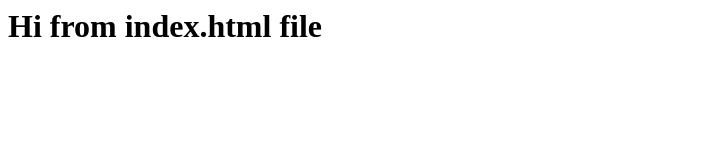
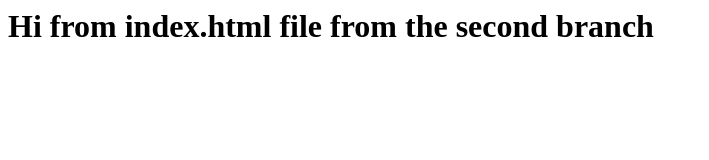
Before and after one commit to andruwik777/testGitHubPages, a plain HTML site: page index.html in a window 1280 px wide. Shown: the whole page, without its empty margins (0-709 px from the left). Drawn offline with Linux system fonts and the light colour scheme.

Commit message:
Update index.html

```diff
--- a/index.html
+++ b/index.html
@@ -1 +1 @@
-<h1>Hi from index.html file</h1>
+<h1>Hi from index.html file from the second branch</h1>
```
